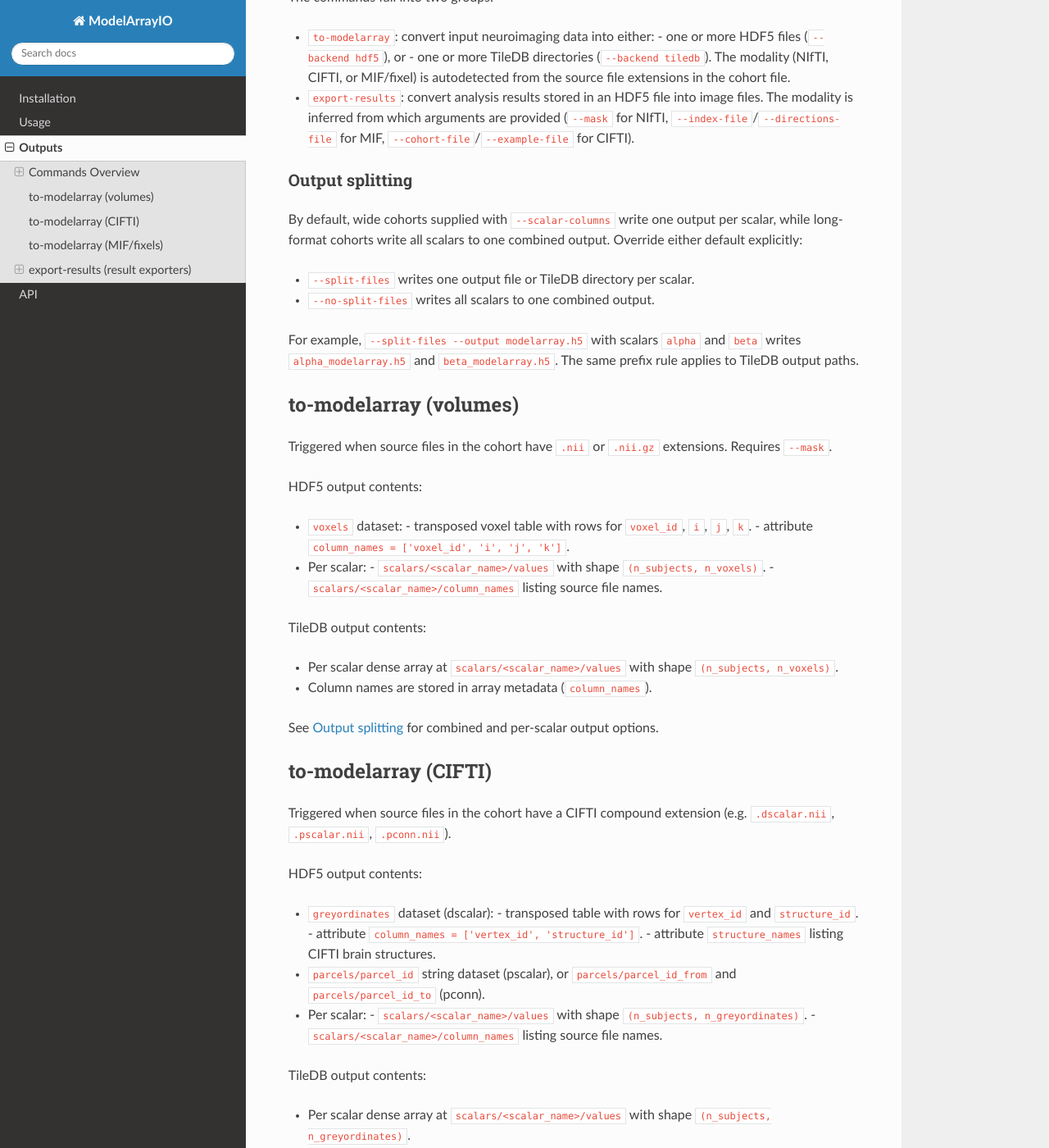
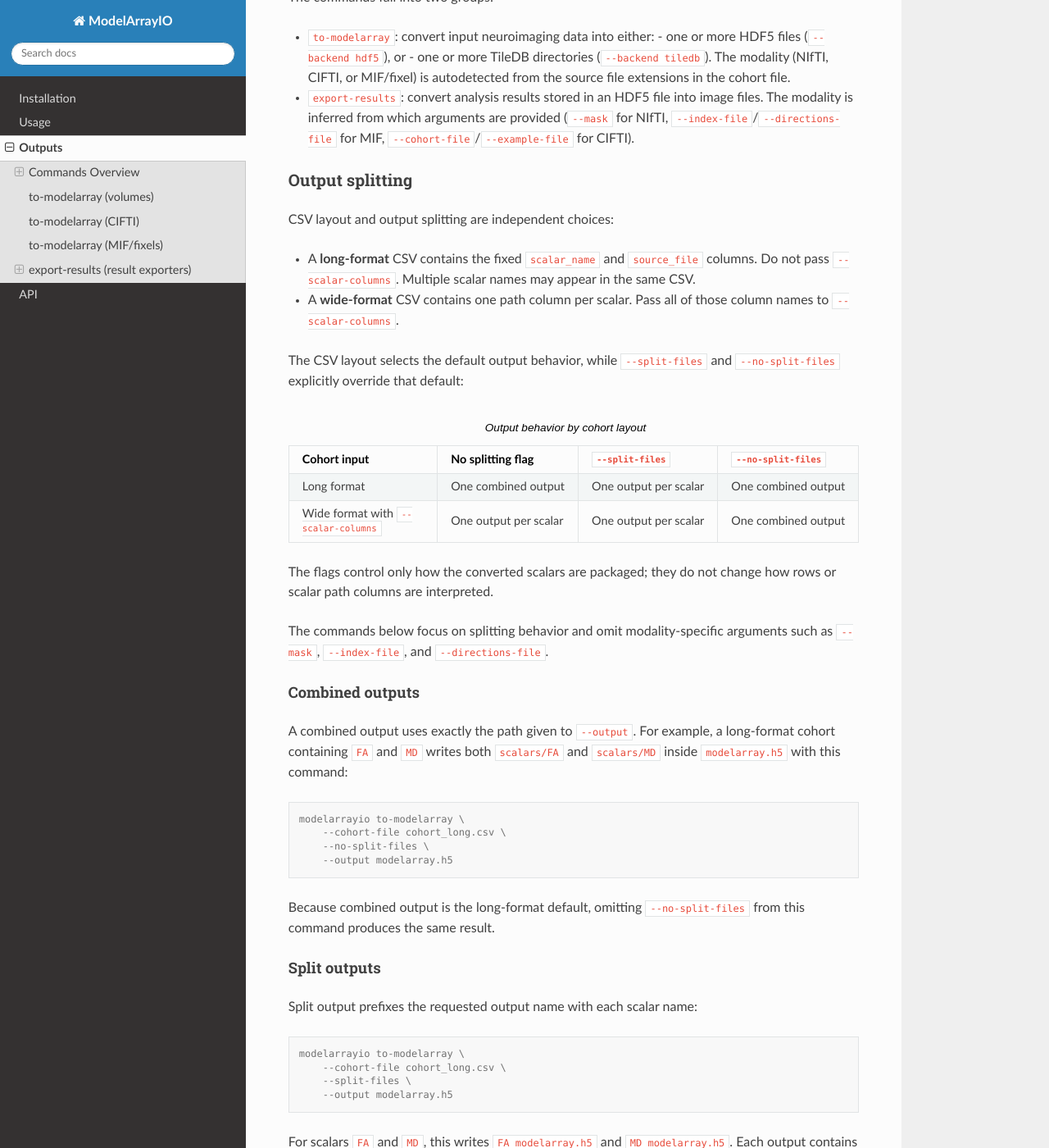
Before and after one commit to PennLINC/ModelArrayIO, a Sphinx documentation site: the page built from docs/outputs.rst, in a window 1280 px wide and 1400 px high, scrolled down 303 px. Shown: the whole window at 82% size. Built offline with Sphinx 7.4.7 and the Read the Docs theme 3.1.0, drawn with Linux system fonts in a browser that asks for light colours; pages that are not in the unit, such as notebooks, are missing from menus; some of the changed text lies outside the part shown.

Commit message:
Improve documentation of cohort formats.

```diff
--- a/docs/outputs.rst
+++ b/docs/outputs.rst
@@ -26,16 +26,86 @@ The commands fall into two groups:
 Output splitting
 ================
 
-By default, wide cohorts supplied with ``--scalar-columns`` write one output per
-scalar, while long-format cohorts write all scalars to one combined output. Override
-either default explicitly:
+CSV layout and output splitting are independent choices:
 
-- ``--split-files`` writes one output file or TileDB directory per scalar.
-- ``--no-split-files`` writes all scalars to one combined output.
+- A **long-format** CSV contains the fixed ``scalar_name`` and ``source_file``
+  columns. Do not pass ``--scalar-columns``. Multiple scalar names may appear in
+  the same CSV.
+- A **wide-format** CSV contains one path column per scalar. Pass all of those
+  column names to ``--scalar-columns``.
 
-For example, ``--split-files --output modelarray.h5`` with scalars ``alpha`` and
-``beta`` writes ``alpha_modelarray.h5`` and ``beta_modelarray.h5``. The same prefix
-rule applies to TileDB output paths.
+The CSV layout selects the default output behavior, while ``--split-files`` and
+``--no-split-files`` explicitly override that default:
+
+.. list-table:: Output behavior by cohort layout
+   :header-rows: 1
+   :widths: auto
+
+   * - Cohort input
+     - No splitting flag
+     - ``--split-files``
+     - ``--no-split-files``
+   * - Long format
+     - One combined output
+     - One output per scalar
+     - One combined output
+   * - Wide format with ``--scalar-columns``
+     - One output per scalar
+     - One output per scalar
+     - One combined output
+
+The flags control only how the converted scalars are packaged; they do not change
+how rows or scalar path columns are interpreted.
+
+The commands below focus on splitting behavior and omit modality-specific arguments
+such as ``--mask``, ``--index-file``, and ``--directions-file``.
+
+Combined outputs
+----------------
+
+A combined output uses exactly the path given to ``--output``. For example, a
+long-format cohort containing ``FA`` and ``MD`` writes both ``scalars/FA`` and
+``scalars/MD`` inside ``modelarray.h5`` with this command:
+
+.. code-block:: console
+
+   modelarrayio to-modelarray \
+       --cohort-file cohort_long.csv \
+       --no-split-files \
+       --output modelarray.h5
+
+Because combined output is the long-format default, omitting ``--no-split-files``
+from this command produces the same result.
+
+Split outputs
+-------------
+
+Split output prefixes the requested output name with each scalar name:
+
+.. code-block:: console
+
+   modelarrayio to-modelarray \
+       --cohort-file cohort_long.csv \
+       --split-files \
+       --output modelarray.h5
+
+For scalars ``FA`` and ``MD``, this writes ``FA_modelarray.h5`` and
+``MD_modelarray.h5``. Each output contains only its named scalar. With
+``--backend tiledb --output modelarray.tdb``, the corresponding directories are
+``FA_modelarray.tdb`` and ``MD_modelarray.tdb``.
+
+For a wide cohort, the equivalent default command is:
+
+.. code-block:: console
+
+   modelarrayio to-modelarray \
+       --cohort-file cohort_wide.csv \
+       --scalar-columns FA MD \
+       --output modelarray.h5
+
+It also writes ``FA_modelarray.h5`` and ``MD_modelarray.h5``. Adding
+``--no-split-files`` instead writes both scalars into the single
+``modelarray.h5`` output.
 
 
 ***********************
```
Also changed, not shown: docs/examples/plot_cifti_workflow.py (+54 -15 lines), docs/examples/plot_fixel_workflow.py (+59 -17 lines), docs/examples/plot_voxel_workflow.py (+59 -15 lines), 1 other file.
